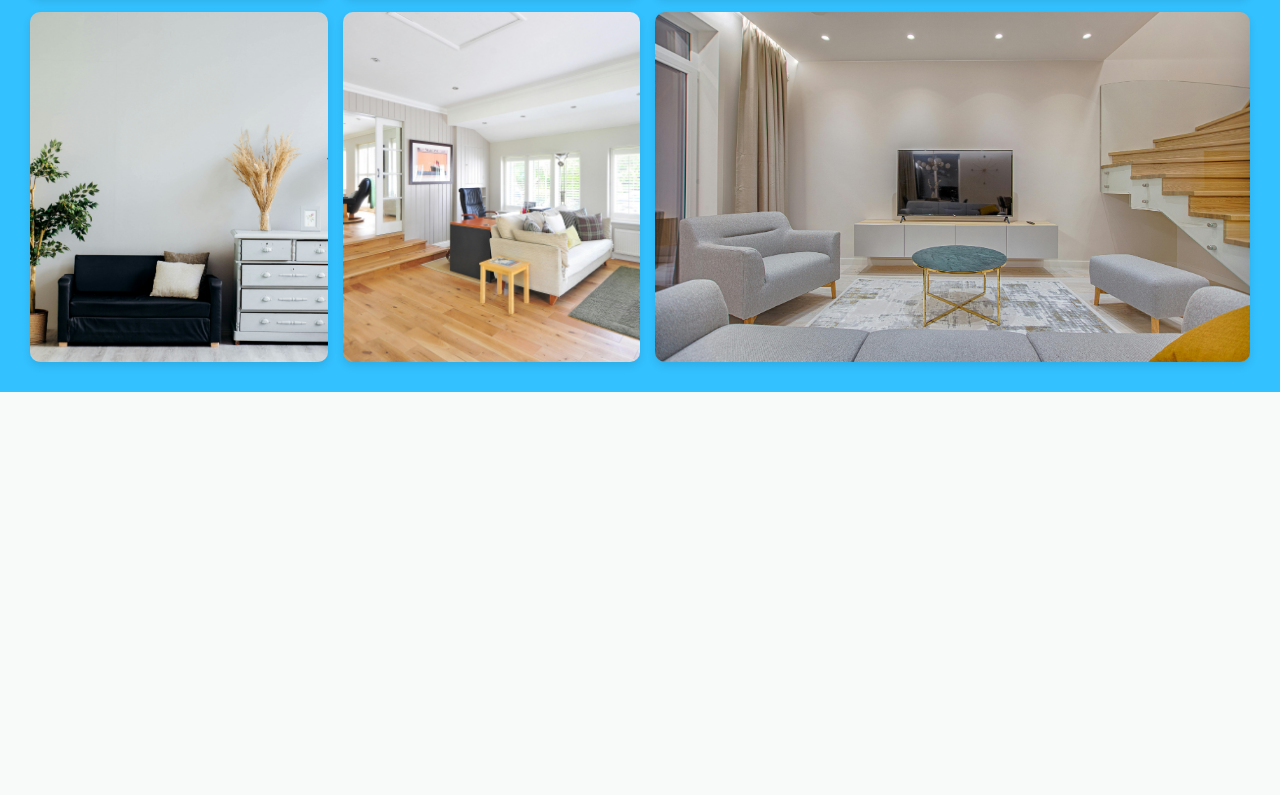
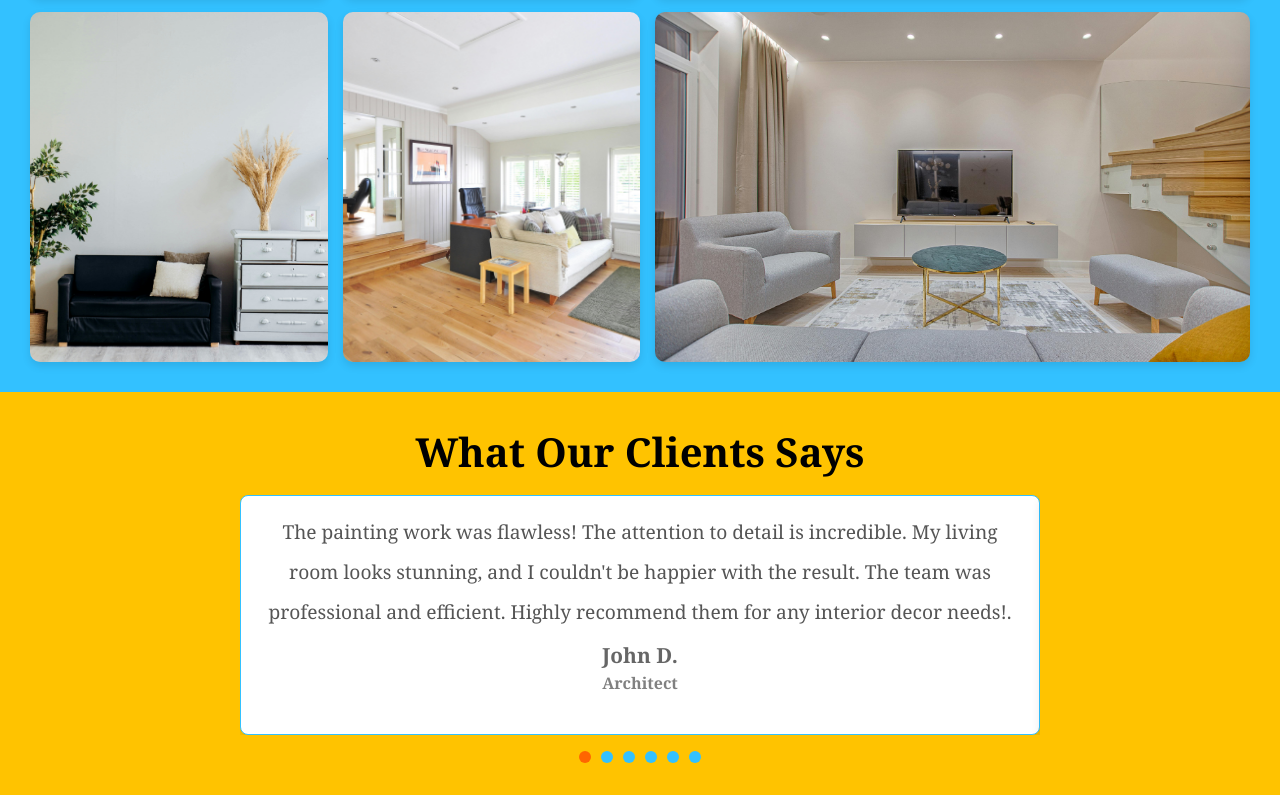
Before and after one commit to TracyVickin/delstaluxPaint, a plain HTML site: page index.html in a window 1280 px wide. Shown: the part 3426-4221 px from the top of the page. Before the commit the page ends 3818 px from the top, so only its background shows below. Drawn offline with Linux system fonts and the light colour scheme.

Commit message:
review section

```diff
--- a/CSS/styles.css
+++ b/CSS/styles.css
@@ -589,3 +589,82 @@ p {
   border-radius: 10px;
   box-shadow: 0px 4px 8px rgba(0, 0, 0, 0.1);
 }
+
+/* client review */
+.review-section {
+  padding: 2rem;
+  background-color:#FFC300;
+  text-align: center;
+}
+
+.review-section .heading h1 {
+  font-size: 2.5rem;
+  margin-bottom: 1rem;
+
+}
+
+/* Slider Container */
+.slide-container {
+  overflow: hidden;
+  position: relative;
+  width: 100%;
+  max-width: 800px;
+  margin: 0 auto;
+  cursor: grab;
+}
+
+.reviews-slider {
+  display: flex;
+  transition: transform 0.5s ease-in-out;
+}
+
+.reviews {
+  flex: 0 0 100%;
+  padding: 1rem;
+  box-shadow: 0 4px 10px rgba(0, 0, 0, 0.1);
+  background-color: #fff;
+  border: 1px solid #33C1FF;
+  border-radius: 8px;
+  text-align: center;
+  height: 30vh;
+  line-height: 2.5rem;
+  width: 50%;
+}
+
+
+.reviews > p {
+  font-size: 1.2rem;
+  margin-bottom: 0.5rem;
+  color: #555;
+}
+
+.reviews > h2 {
+  font-size: 1.3rem;
+  line-height: 1.5;
+  color: #666;
+}
+.reviews > h3 {
+  font-size: 1rem;
+  line-height: 1.5;
+  color: grey;
+}
+
+.dots {
+  display: flex;
+  justify-content: center;
+  margin-top: 1rem;
+}
+
+.dots .dot{
+  width: 12px;
+  height: 12px;
+  margin: 0 5px;
+  background-color:#33C1FF;
+  border-radius: 50%;
+  cursor: pointer;
+  transition: background-color 0.3s ease;
+}
+
+.dots .dot.active {
+  background-color: #ff6600;
+}
--- a/index.html
+++ b/index.html
@@ -224,6 +224,71 @@
         </div>
     </section>
 
+    <section class="review-section" id="reviews">
+      <div class="heading">
+        <h1>What Our Clients Says</h1>
+     </div>
+
+       <div class="slide-container">
+        <div class="reviews-slider">
+
+          <div class="reviews">
+
+           <p> The painting work was flawless! The attention to detail   is incredible. My living room looks stunning, and I couldn't be happier with the result. The team was professional and efficient. Highly recommend them for any interior decor needs!.
+           </p>
+            <h2>John D.</h2>
+         <h3>Architect</h3>
+      </div>
+
+      <div class="reviews">
+        <p> Amazing experience! The team not only transformed my bedroom with the perfect color scheme but also helped me choose decor that complements the walls beautifully. I felt like they truly understood my vision. I’m thrilled with the outcome!"
+        </p>
+
+        <h2>Adebayo Tolu</h2>
+        <h3>Interior Designer</h3>
+      </div>
+
+
+      <div class="reviews">
+        <p> I hired them for both painting and interior decoration, and I was blown away by their creativity and professionalism. They turned my outdated space into a modern, cozy retreat. The colors and designs they suggested were spot on!
+        </p>
+
+        <h2>Michael B.</h2>
+        <h3>Business Owner</h3>
+      </div>
+
+
+      <div class="reviews">
+        <p> From the moment I contacted them, I knew I made the right choice. Their team painted my entire house, and every room has its own personality now. The best part? They always kept me in the loop, ensuring I loved every choice along the way!"</p>
+
+        <h2>Williams Tade</h2>
+        <h3>Doctor</h3>
+      </div>
+
+
+      <div class="reviews">
+        <p>The painting and decorating team completely transformed my office space. The colors they selected not only make the room feel more inviting, but they also created the perfect professional atmosphere. I can’t wait to work with them again!"
+        </p>
+
+
+        <h2>David R.</h2>
+        <h3>Marketing Specialist</h3>
+      </div>
+
+
+    </div>
+  </div>
+
+  <div class="dots">
+    <span class="dot active" data-index="0"></span>
+    <span class="dot" data-index="1"></span>
+    <span class="dot" data-index="2"></span>
+    <span class="dot" data-index="2"></span>
+    <span class="dot" data-index="2"></span>
+    <span class="dot" data-index="2"></span>
+  </div>
+</section>
+
 
     </main>
     <footer></footer>
--- a/script.js
+++ b/script.js
@@ -1,4 +1,3 @@
-// Function to show the gallery corresponding to the clicked button
 document.addEventListener("DOMContentLoaded", function () {
     // Hide all galleries except the first one
     document.querySelectorAll(".gallery").forEach(gallery => {
@@ -11,9 +10,8 @@ document.addEventListener("DOMContentLoaded", function () {
         defaultGallery.style.display = "grid";
         defaultGallery.classList.add("interior-painting");
     }
-});
 
-// Make the function globally accessible
+    // Function to show the gallery corresponding to the clicked button
     function showGallery(galleryId) {
         // Hide all galleries
         document.querySelectorAll(".gallery").forEach(gallery => {
@@ -29,10 +27,7 @@ function showGallery(galleryId) {
         }
     }
 
-
-
     // Counter animation functionality
-  document.addEventListener("DOMContentLoaded", () => {
     const counters = document.querySelectorAll(".counter");
     const aboutUsSection = document.querySelector(".about-us");
 
@@ -74,4 +69,71 @@ function showGallery(galleryId) {
     if (aboutUsSection) {
         observer.observe(aboutUsSection); // Observe the "about-us" section
     }
+
+    // Client Review Section Slider
+    let currentIndex = 0;
+    let isMouseDown = false;
+    let startX, scrollLeft;
+    const slider = document.querySelector('.reviews-slider');
+    const reviews = document.querySelectorAll('.reviews');
+    const dots = document.querySelectorAll('.dots .dot');
+    const totalSlides = reviews.length;
+
+    // Function to show a specific slide based on index
+    function showSlide(index) {
+        // Ensure index stays within bounds
+        currentIndex = (index + totalSlides) % totalSlides;
+
+        // Change the transform to slide
+        slider.style.transform = `translateX(-${currentIndex * 100}%)`;
+
+        // Update the active circle
+        dots.forEach((dot, i) => {
+            dot.classList.toggle('active', i === currentIndex);
         });
+    }
+
+    // Auto Slide every 10 seconds
+    setInterval(() => {
+        currentIndex = (currentIndex + 1) % totalSlides;
+        showSlide(currentIndex);
+    }, 10000); // Change every 10 seconds
+
+    // Implement manual sliding by dragging
+    slider.addEventListener('mousedown', (e) => {
+        isMouseDown = true;
+        startX = e.pageX - slider.offsetLeft;
+        scrollLeft = slider.scrollLeft;
+        e.preventDefault(); // Prevent text selection
+    });
+
+    slider.addEventListener('mouseleave', () => {
+        isMouseDown = false;
+    });
+
+    slider.addEventListener('mouseup', () => {
+        isMouseDown = false;
+
+        // Update current slide after drag
+        currentIndex = Math.round(slider.scrollLeft / slider.offsetWidth);
+        showSlide(currentIndex);
+    });
+
+    slider.addEventListener('mousemove', (e) => {
+        if (!isMouseDown) return;
+        const x = e.pageX - slider.offsetLeft;
+        const walk = (x - startX) * 3; // Adjust the speed of sliding
+        slider.scrollLeft = scrollLeft - walk;
+    });
+
+    // For manual navigation using dots
+    dots.forEach((dot, i) => {
+        dot.addEventListener('click', () => {
+            currentIndex = i; // Set the index to the clicked dots index
+            showSlide(currentIndex);
+        });
+    });
+
+    // Initial setup to show the first slide
+    showSlide(currentIndex);
+});
```
Lines whose indentation alone changed are shown as unchanged.
